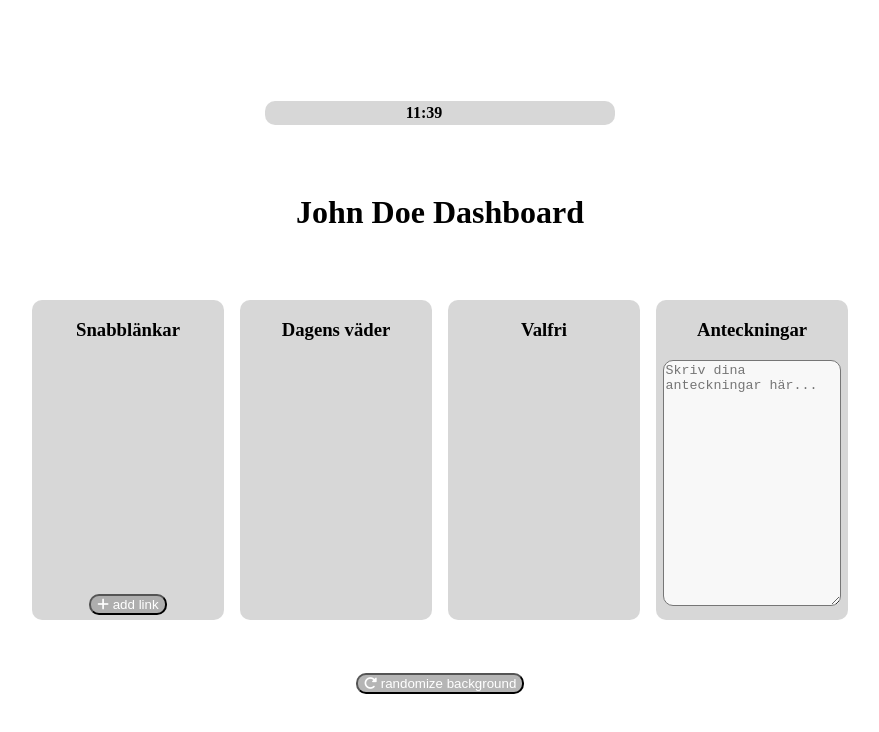
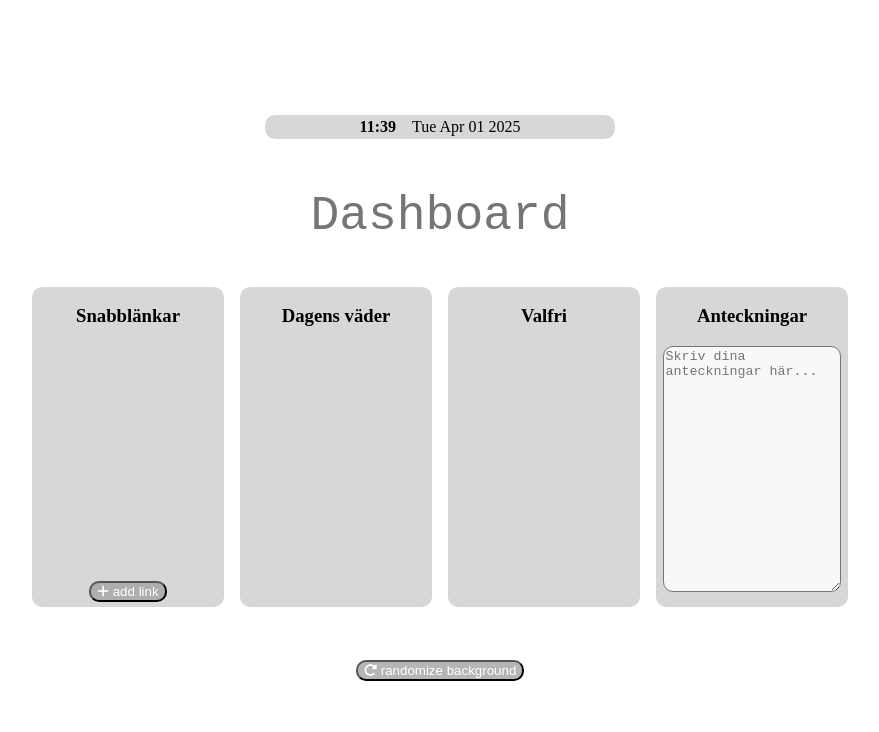
Before and after one commit to Edgarskonnegard/TheDashboard, a plain HTML site: page index.html in a window 1280 px wide. Shown: the whole page, without its empty margins (200-1079 px from the left). Drawn offline with Linux system fonts and the light colour scheme; no server answers.

Commit message:
Fixed editable name and dateTime

```diff
--- a/index.html
+++ b/index.html
@@ -12,8 +12,10 @@
         <div class="time-container">
             <div class="date-time" id="date-time"></div>
         </div>
-        <div class="name">
-            <h1>John Doe Dashboard</h1>
+        <div class="name-container">
+            <!-- <div class="name"> -->
+                <textarea id="name" placeholder="Dashboard"></textarea>
+            <!-- </div> -->
         </div>
         <div class="boards-container">
             <div class="board" id="board1">
--- a/script.js
+++ b/script.js
@@ -4,7 +4,8 @@ function updateDateTime() {
     const now = new Date();
 
     const time = now.toTimeString().split(' ')[0];
-    const date = now.toDateString().split('T')[0];
+    const date = now.toDateString().split(',');
+    console.log("date", date);
     dateTime.innerHTML=`
     <p><strong>${time.split(':')[0]}:${time.split(':')[1]}</strong></p>
     <p>${date}</p>
@@ -13,7 +14,7 @@ function updateDateTime() {
 
 }
 updateDateTime();
-setInterval(updateDateTime(), 100);
+setInterval(updateDateTime, 15000);
 
 let links = JSON.parse(localStorage.getItem('savedLinks')) || [];
 
@@ -268,6 +269,7 @@ async function getMarketValues() {
 getMarketValues();
 
 const textarea = document.getElementById('notes');
+const nameText = document.getElementById('name');
 
 window.onload = function() {
     getBackgroundImage();
@@ -275,10 +277,18 @@ window.onload = function() {
     if (savedNotes) {
         textarea.value = savedNotes;
     }
+    const savedName = localStorage.getItem('name');
+    if (savedName) {
+        nameText.value = savedName;
+    }
 };
 
 textarea.addEventListener('input', function() {
     localStorage.setItem('notes', this.value);
+});
+
+nameText.addEventListener('input', function() {
+    localStorage.setItem('name', this.value);
 });
 
 async function getBackgroundImage() {
--- a/style.css
+++ b/style.css
@@ -33,7 +33,29 @@ body {
     -o-border-radius: 10px;
     height: 1.5rem;
     width: 20rem;
-    gap: 2rem;
+    gap: 1rem;
+}
+.name-container {
+    display: flex;
+    align-items: center;
+    justify-content: center;
+    width: 100%;
+}
+.name {
+    display: flex;
+    align-items: center;
+    justify-content: center;
+}
+#name{
+    background: rgba(255, 255, 255, 0);
+    color: black;
+    border: none;
+    resize: none;
+    outline: none;
+    font-size: 3rem;
+    min-width: 10rem;
+    height: 3rem;
+    text-align: center;
 }
 .boards-container {
     display: flex;
```
